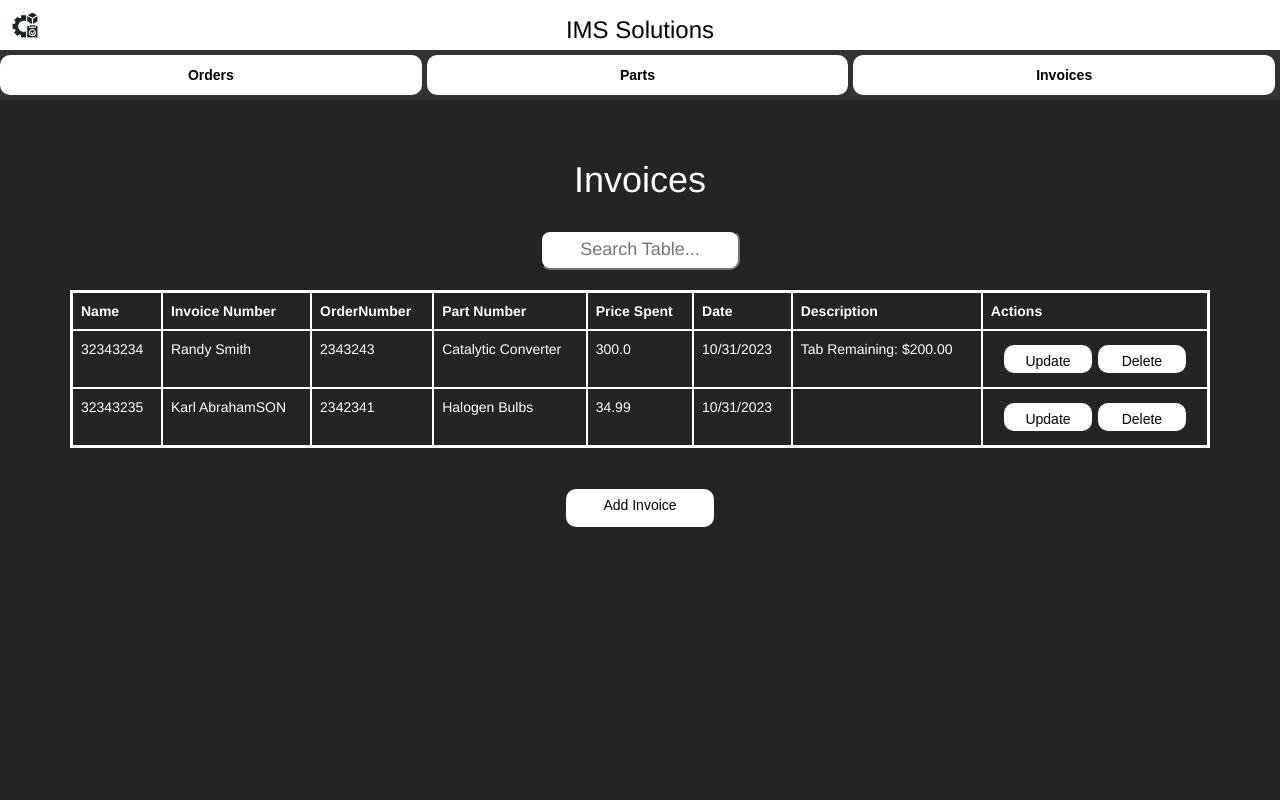
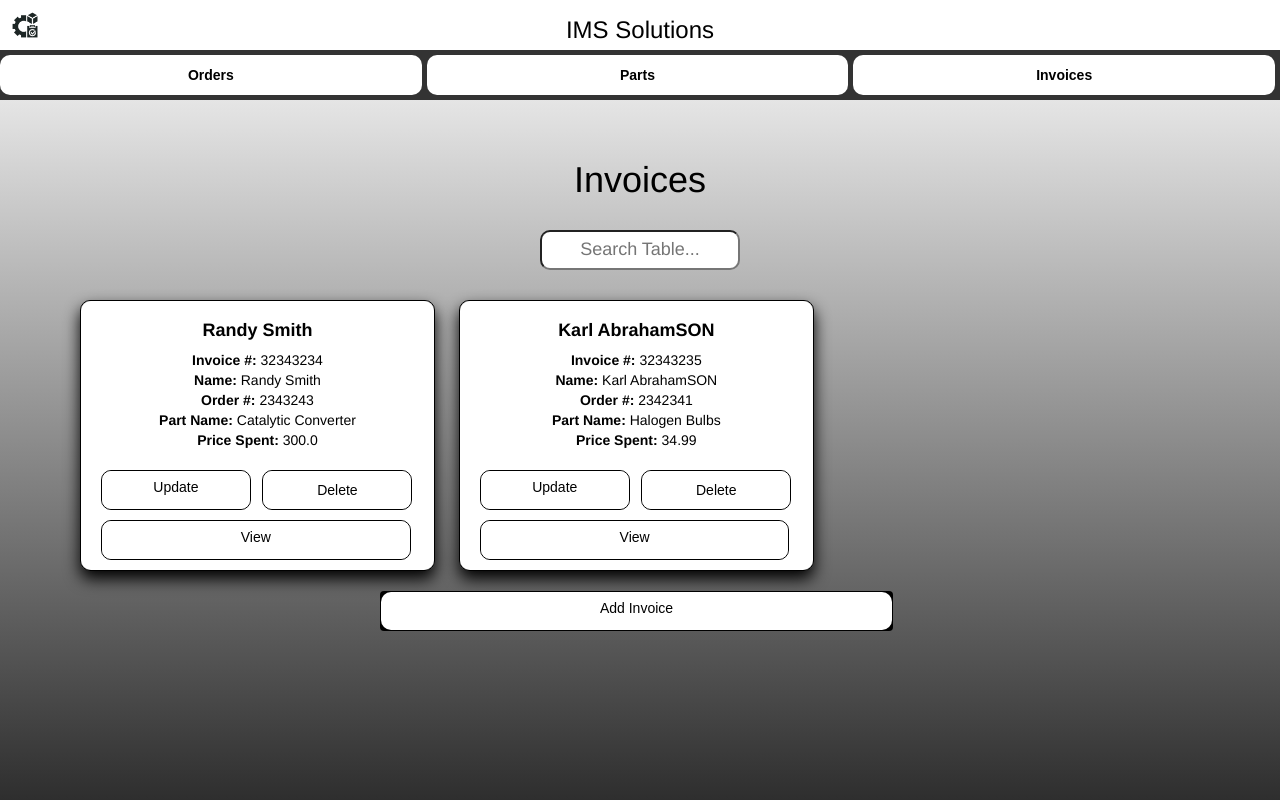
Before and after one commit to Zellington3/IMSSolutions, a Flask app: page /invoiceInventoy in a window 1280 px wide. Run offline with Flask 3, Linux system fonts and the light colour scheme; some libraries are stand-ins or nearby versions.

Commit message:
Add files via upload
This commit updates the styles of the tables to have cards

```diff
--- a/app.py
+++ b/app.py
@@ -46,7 +46,7 @@ class InvItem(db.Model):
     inv_num = db.Column(db.Integer, nullable=False)
     name = db.Column(db.String(100), nullable=False)
     order_num = db.Column(db.Integer, nullable=False) #may be able to make this foreign key to item
-    part_name = db.Column(db.String(100), nullable=False)
+    part_name = db.Column(db.String(100), nullable=False) #may need to change this to part_num
     price_spent = db.Column(db.Float, nullable=False)
     date = db.Column(db.String(100), nullable=True)
     description = db.Column(db.String(200), nullable=True)
@@ -72,6 +72,11 @@ def update_item_ajax(item_id):
 @app.route('/ordersAddTo')
 def ordersAddTo():
     return render_template('orders_addTo.html')
+
+@app.route('/inventoryCards')
+def inventoryCards():
+    items = Item.query.all()
+    return render_template('orders_inventory_bsCard.html', items=items)
 
 @app.route('/inventory')
 def inventory():
@@ -120,6 +125,11 @@ def delete_item(item_id):
 
 #-------------------------------------------------------------------------------------------------------------------------------
 #UNDER THIS SECTION HAS TO DO WITH PARTS
+@app.route('/partInventoryCards')
+def partInventoryCards():
+    items = PartItem.query.all()
+    return render_template('parts_inventory_bsCard.html', parts=items)
+
 @app.route('/partAddTo')
 def partAddTo():
     return render_template('parts_addTo.html')
@@ -175,6 +185,11 @@ def edit_part(item_id):
 
 #--------------------------------------------------------------------------------
 #UNDER THIS SECTION HAS TO DO WITH INVOICES
+@app.route('/invoiceInventoryCards')
+def invoiceInventoryCards():
+    items = InvItem.query.all()
+    return render_template('invoice_inventory_bsCard.html', items=items)
+
 @app.route('/invoiceAddTo')
 def invoiceAddTo():
     return render_template('invoices_addTo.html')
--- /dev/null
+++ b/static/CardStyles.css
@@ -0,0 +1,64 @@
+.card {
+    box-shadow: 0 8px 16px 0 rgb(0, 0, 0);
+    outline-width: 3px;
+    margin: 10px;
+    width: calc(33.33% - 25px); /* 1/3 of the available width with 20px spacing on each side */
+    display: inline-block;
+    border-radius: 10px;
+    height: auto;
+    border: 1px solid black;
+}
+
+/* Add some spacing and background color to the card body */
+.card-body {
+    padding: 10px;
+    background-color: white;
+    border-radius: 10px;
+    height: 100%;
+    text-align: center; /* Center text horizontally */
+    display: flex;
+    flex-direction: column;
+    justify-content: center; /* Center non-text content vertically */
+    align-items: center; /* Center non-text content horizontally */
+}
+
+
+
+/* Style for the card title (item name) */
+.card-title {
+    font-size: 18px;
+    font-weight: bold;
+    white-space: nowrap; /* Prevent text from wrapping */
+    overflow: hidden; /* Hide overflow text */
+    text-overflow: ellipsis; /* Add an ellipsis for overflow text */
+}
+
+/* Style for the item description */
+.card-text {
+    color: black;
+    font-size: 14px;
+    max-height: 100px; /* Limit the maximum height of the description */
+    overflow: hidden; /* Hide overflow text */
+}
+
+/* Style for the action buttons (Update and Delete) */
+.btn-container {
+    display: flex;
+    justify-content: space-between;
+}
+
+.btn {
+    width: 45%;
+    margin-top: 10px;
+    display: block;
+    background-color: black;
+    margin-right: 7px;
+    border: 1px solid black;
+}
+
+/* Ensure that the buttons within the card body are side by side */
+.btn-group {
+    display: flex;
+    justify-content: space-between;
+    width: 100%;
+}
--- a/static/login.css
+++ b/static/login.css
@@ -41,10 +41,11 @@ label {
     transition: .5s ease-in-out;
 }
 
+
 input {
     width: 60%;
     height: 20px;
-    background: #333333;
+    background: #ffffff;
     justify-content: center;
     display: flex;
     margin: 20px auto;
@@ -85,6 +86,7 @@ button:hover {
 }
 
 .login label {
+    padding-top: 20px;
     color: #2e2d30;
     transform: scale(.6);
 }
--- a/static/styles.css
+++ b/static/styles.css
@@ -34,7 +34,6 @@
 }
 
 .nav-button {
-    text-decoration: none;
     color: white;
     margin-right: 5px;
     padding: 10px 0px;
@@ -79,12 +78,12 @@
     position: absolute;
     top: -2px;
     left: -2px;
-    background-size: 400%;
+    background-size: 500%;
     z-index: -1;
     filter: blur(5px);
     width: calc(100% + 4px);
     height: calc(100% + 4px);
-    animation: glowing 30s linear infinite;;
+    animation: glowing 20s linear infinite;;
     opacity: 0;
     transition: opacity .3s ease-in-out;
     border-radius: 10px;
@@ -135,12 +134,12 @@
     position: absolute;
     top: -2px;
     left: -2px;
-    background-size: 400%;
+    background-size: 500%;
     z-index: -1;
     filter: blur(5px);
     width: calc(100% + 4px);
     height: calc(100% + 4px);
-    animation: glowing 30s linear infinite;;
+    animation: glowing 20s linear infinite;;
     opacity: 0;
     transition: opacity .3s ease-in-out;
     border-radius: 10px;
@@ -187,7 +186,7 @@
 
 .glow-on-hover-r:before {
     content: '';
-    background: linear-gradient(45deg, #ff00002b, #ff00004d, #ff000073, #ff000091, #ff0000b3, #ff0000ce, #ff0000e9, #ff0000, #ff0000);
+    background: linear-gradient(45deg, rgb(255, 0, 0), rgb(200, 0, 0), rgb(170, 0, 0), rgb(130, 0, 0), rgb(100, 0, 0), rgb(130, 0, 0), rgb(170, 0, 0), rgb(200, 0, 0), rgb(255, 0, 0));
     position: absolute;
     top: -2px;
     left: -2px;
@@ -196,14 +195,15 @@
     filter: blur(5px);
     width: calc(100% + 4px);
     height: calc(100% + 4px);
-    animation: glowing 30s linear infinite;
+    animation: glowing 20s linear infinite;
     opacity: 0;
     transition: opacity .3s ease-in-out;
     border-radius: 10px;
+    color:black;
 }
 
 .glow-on-hover-r:active {
-    color: #000000;
+    color: white;
 }
 
 .glow-on-hover-r:active:after {
--- a/templates/index.html
+++ b/templates/index.html
@@ -28,13 +28,14 @@
 
 			<div class="login">
 				<form>
+					<!--Not currently checked-->
 					<label for="chk" style= 'color: white'aria-hidden="true">Login</label>
 					<input type="email" name="email" placeholder="Email" required="">
 					<input type="password" name="pswd" placeholder="Password" required="">
-					<button style='color:black'>Login</button>
+					<a href="{{ url_for('homepage') }}" class="btn">Login</a>
+					<!--<button style='color:black'>Login</button>-->
 				</form>
 			</div>
 	</div>
-	<a href="{{ url_for('homepage') }}" style="margin-left: 20px"class="btn">Home</a></center>
 </body>
 </html>
--- a/templates/invoices_addTo.html
+++ b/templates/invoices_addTo.html
@@ -27,9 +27,9 @@
     </div>
     <!-- Navigation bar -->
     <div class="nav-bar">
-        <a href="{{ url_for('inventory') }}"  class="nav-button nav-link glow-on-hover-g"><b>Orders</b></a>
-        <a href="{{ url_for('partInventory') }}"  class="nav-button nav-link glow-on-hover-g"><b>Parts</b></a>
-        <a href="{{ url_for('invoiceInventory') }}"  class="nav-button nav-link glow-on-hover-g"><b>Invoices</b></a>
+        <a href="{{ url_for('inventory') }}"  style="text-decoration: none;"class="nav-button nav-link glow-on-hover-r"><b>Orders</b></a>
+        <a href="{{ url_for('partInventory') }}"  style="text-decoration: none;" class="nav-button nav-link glow-on-hover-b"><b>Parts</b></a>
+        <a href="{{ url_for('invoiceInventory') }}"   style="text-decoration: none;"class="nav-button nav-link glow-on-hover-g"><b>Invoices</b></a>
     </div>
     <div class="container mt-5">
         <center><h1 class="mb-4">Add Invoices</h1></center>
--- a/templates/invoices_inventory.html
+++ b/templates/invoices_inventory.html
@@ -4,112 +4,102 @@
     <meta charset="UTF-8">
     <meta http-equiv="X-UA-Compatible" content="IE=edge">
     <meta name="viewport" content="width=device-width, initial-scale=1.0">
-    <title>Orders</title>
+    <title>Order</title>
     <script src="https://code.jquery.com/jquery-3.6.0.min.js"></script>
     <link rel="stylesheet" type="text/css" href="{{ url_for('static', filename='styles.css') }}">
+    <link rel="stylesheet" type="text/css" href="{{ url_for('static', filename='Cardstyles.css') }}">
     <link rel="stylesheet" href="https://maxcdn.bootstrapcdn.com/bootstrap/3.4.1/css/bootstrap.min.css">
     <style>
-
+        html, body {
+             height: 100%;
+            margin: 0;
+            padding: 0;
+        }
         body {
-            background-color: rgb(36, 36, 36);
+            background: linear-gradient(to bottom, rgb(255, 255, 255), rgb(46, 46, 46)); /*fiolet*/
             color: white;
             margin: 0;
             padding: 0;
         }
-
     </style>
 </head>
 <body>
     <div class="title-bar">
         <div class="title-content">
             <img class="title-emblem" style="position: absolute; top: 0; left: 0;" src="{{ url_for('static', filename='IMSEmblem.png') }}" alt="IMS Emblem">
-
             <!-- Website title -->
             <h1 class="title-text">IMS Solutions</h1>
         </div>
     </div>
     <!-- Navigation bar -->
     <div class="nav-bar">
-        <a href="{{ url_for('inventory') }}"  class="nav-button nav-link glow-on-hover-g"><b>Orders</b></a>
-        <a href="{{ url_for('partInventory') }}"  class="nav-button nav-link glow-on-hover-g"><b>Parts</b></a>
-        <a href="{{ url_for('invoiceInventory') }}"  class="nav-button nav-link glow-on-hover-g"><b>Invoices</b></a>
+        <a href="{{ url_for('inventory') }}" style="text-decoration: none;" class="nav-button nav-link glow-on-hover-r"><b>Orders</b></a>
+        <a href="{{ url_for('partInventory') }}" style="text-decoration: none;" class="nav-button nav-link glow-on-hover-b"><b>Parts</b></a>
+        <a href="{{ url_for('invoiceInventory') }}" style="text-decoration: none;" class="nav-button nav-link glow-on-hover-g"><b>Invoices</b></a>
     </div>
 
     <div class="container">
         <br>
         <br>
-        <center><h1>Invoices</h1></center>
+        <center><h1 style="color:black">Invoices</h1></center>
         <br>
-        <center><input type="text" id="myInputInvoice" placeholder="Search Table..."></center>
+        <center><input type="text" id="myInput" placeholder="Search Table..."></center>
         <br>
-        <table id="invoiceTable" class="table">
-            <thead>
-                <tr>
-                    <th>Name</th>
-                    <th>Invoice Number</th>
-                    <th>OrderNumber</th>
-                    <th>Part Number</th>
-                    <th>Price Spent</th>
-                    <th>Date</th>
-                    <th>Description</th>
-                    <th>Actions</th>
-                </tr>
-            </thead>
-            <tbody>
-                {% for item in items %}
-                <tr>
-                    <td>{{ item.inv_num }}</td>
-                    <td>{{ item.name }}</td>
-                    <td>{{ item.order_num }}</td>
-                    <td>{{ item.part_name }}</td>
-                    <td>{{ item.price_spent }}</td>
-                    <td>{{ item.date }}</td>
-                    <td>{{ item.description }}</td>
-                    <td>
-                        <center><a href="{{ url_for('edit_invoice', item_id=item.id) }}" style = "width: 90px; height: 30px;margin-top: 5px;margin-bottom:5px" class="btn glow-on-hover-g">Update</a>
-                        <form action="{{ url_for('delete_invoice', item_id=item.id) }}" method="POST" style="display:inline;">
-                            <button type= "submit" style= "width: 90px; height:30px;margin-top: 5px margin-bottom 5px;" class="btn glow-on-hover-g">Delete</button></center>
-                        </form>
-                    </td>
-                </tr>
-                {% endfor %}
-            </tbody>
-        </table>
+
+        {% for item in items %}
+        <div class="card mb-3">
+            <div class="card-body">
+               <center> <h5 style= 'color:black'class="card-title">{{ item.name }}</h5> </center>
+                <p class="card-text">
+
+                    <strong>Invoice #:</strong> {{ item.inv_num }}<br>
+                    <strong>Name:</strong> {{ item.name }}<br>
+                    <strong>Order #:</strong> {{ item.order_num }}<br>
+                    <strong>Part Name:</strong> {{ item.part_name }}<br>
+                    <strong>Price Spent:</strong> {{ item.price_spent }}<br>
+                    <strong>Date:</strong> {{ item.date }}<br>
+                    <strong>Description:</strong> {{ item.description }}<br>
+
+                </p>
+                <div class="btn-group" role="group" aria-label="Item Actions">
+                    <a href="{{ url_for('edit_invoice', item_id=item.id) }}" style ='margin-left: 10px; border: 1px solid black;border-radius: 10px; background: white;' class="btn glow-on-hover-r">Update</a>
+                    <form action="{{ url_for('delete_invoice', item_id=item.id) }}" method="POST">
+                        <button type="submit" style= 'border: 1px solid black;border-radius: 10px; background: white;'class="btn glow-on-hover-g">Delete</button>
+                    </form>
+                    <!--Replace edit_item with view_item when view_orders.html is added-->
+                    <a href="{{ url_for('edit_item', item_id=item.id) }}" style ='margin-left:10px; width:93%; border: 1px solid black;border-radius: 10px; background: white;' class="btn glow-on-hover-g">View</a>
+                </div>
+            </div>
+        </div>
+        {% endfor %}
+
         <br>
-        <!--TODO THIS IS ONLY TEMPORARY LINKED TO PARTINV FOR TESTING-->
         <center><a href="{{ url_for('invoiceAddTo') }}" class="btn glow-on-hover-g"> Add Invoice </a></center>
     </div>
     <!-- Add Bootstrap JS -->
     <script src="https://maxcdn.bootstrapcdn.com/bootstrap/3.4.1/js/bootstrap.min.js"></script>
     <script>
         $(document).ready(function () {
-            $("#myInputInvoice").keyup(function () {
-                var searchTerm = $("#myInputInvoice").val().toLowerCase();
-                var listItem = $('#myInputInvoice tbody').children('tr');
+            $("#myInput").keyup(function () {
+                var searchTerm = $("#myInput").val().toLowerCase();
 
-                $("#invoiceTable tbody tr").each(function () {
-                    var row = $(this);
-                    var found = false;
-                    row.find('td').each(function () {
-                        var cellText = $(this).text().toLowerCase();
-                        if (cellText.indexOf(searchTerm) > -1) {
-                            found = true;
-                        }
-                    });
-
-                    if (found) {
-                        row.attr('visible', 'true').show();
+                $(".card").each(function () {
+                    var card = $(this);
+                    var cardText = card.find('.card-text').text().toLowerCase();
+                    var cardBody = card.find('.card-body').text().toLowerCase();
+                    if (cardText.includes(searchTerm) || cardBody.includes(searchTerm)) {
+                        card.show();
                     } else {
-                        row.attr('visible', 'false').hide();
+                        card.hide();
                     }
                 });
 
-                var itemCount = $('#invoiceTable tbody tr[visible="true"]').length;
+                var visibleCardCount = $('.card:visible').length;
 
-                if (itemCount == '0') {
-                    // Show 'No results found' if you have a dedicated element for it
+                if (visibleCardCount === 0) {
+                    // Show 'No results found' or handle as needed
                 } else {
-                    // Hide 'No results found' if you have a dedicated element for it
+                    // Hide 'No results found' or handle as needed
                 }
             });
         });
--- a/templates/orders_addTo.html
+++ b/templates/orders_addTo.html
@@ -25,9 +25,9 @@
         </div>
     </div>
     <div class="nav-bar">
-        <a href="{{ url_for('inventory') }}"  class="nav-button nav-link glow-on-hover-r"><b>Orders</b></a>
-        <a href="{{ url_for('partInventory') }}"  class="nav-button nav-link glow-on-hover-r"><b>Parts</b></a>
-        <a href="{{ url_for('invoiceInventory') }}"  class="nav-button nav-link glow-on-hover-r"><b>Invoices</b></a>
+        <a href="{{ url_for('inventory') }}"  style="text-decoration: none;" class="nav-button nav-link glow-on-hover-r"><b>Orders</b></a>
+        <a href="{{ url_for('partInventory') }}"  style="text-decoration: none;" class="nav-button nav-link glow-on-hover-b"><b>Parts</b></a>
+        <a href="{{ url_for('invoiceInventory') }}"  style="text-decoration: none;" class="nav-button nav-link glow-on-hover-g"><b>Invoices</b></a>
     </div>
     <div class="container mt-5">
         <center><h1 class="mb-4">Add Orders</h1></center>
--- a/templates/parts_addTo.html
+++ b/templates/parts_addTo.html
@@ -26,9 +26,9 @@
     </div>
     <!-- Navigation bar -->
     <div class="nav-bar">
-        <a href="{{ url_for('inventory') }}"  class="nav-button nav-link glow-on-hover-b"><b>Orders</b></a>
-        <a href="{{ url_for('partInventory') }}"  class="nav-button nav-link glow-on-hover-b"><b>Parts</b></a>
-        <a href="{{ url_for('invoiceInventory') }}"  class="nav-button nav-link glow-on-hover-b"><b>Invoices</b></a>
+        <a href="{{ url_for('inventory') }}"  style="text-decoration: none;" class="nav-button nav-link glow-on-hover-r"><b>Orders</b></a>
+        <a href="{{ url_for('partInventory') }}"  style="text-decoration: none;" class="nav-button nav-link glow-on-hover-b"><b>Parts</b></a>
+        <a href="{{ url_for('invoiceInventory') }}"  style="text-decoration: none;" class="nav-button nav-link glow-on-hover-g"><b>Invoices</b></a>
     </div>
     <div class="container mt-5">
         <center><h1 class="mb-4">Add Parts</h1></center>
```
Also changed, not shown: templates/invoices_update.html (+4 -4 lines), templates/orders_inventory.html (+49 -60 lines), templates/orders_update.html (+4 -4 lines), templates/parts_inventory.html (+56 -64 lines), templates/parts_update.html (+4 -4 lines), instance/invoice_inventory.db, instance/orders_inventory.db, instance/parts_inventory.db, templates/orders_view.html (added).
